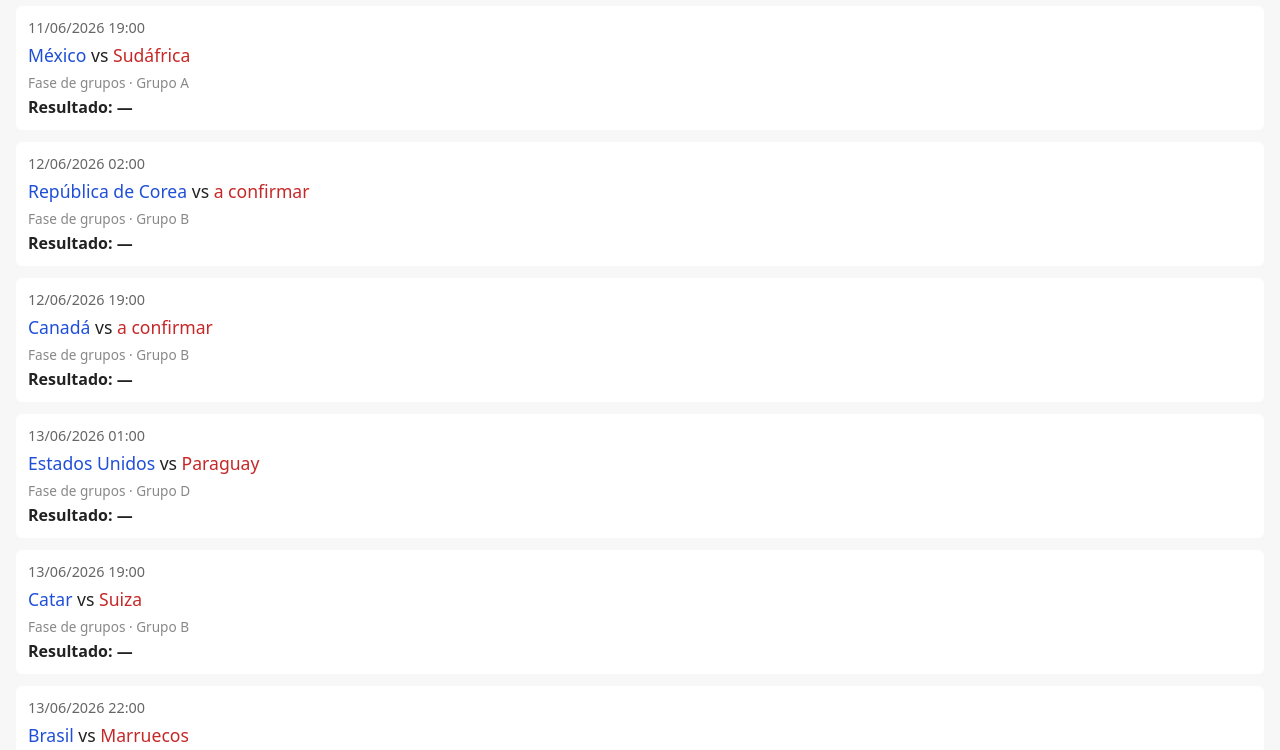
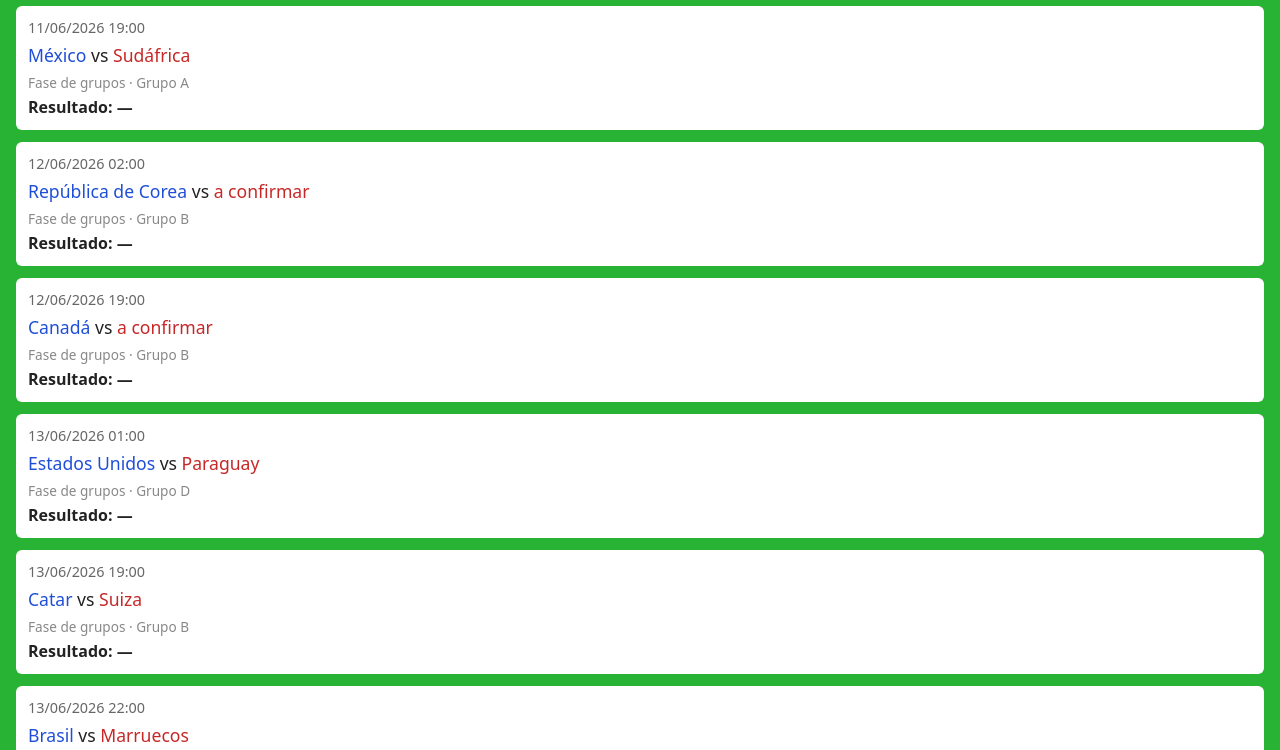
Before and after one commit to 21programado/fixture, a plain HTML site: page index.html in a window 1280 px wide. Shown: the part 96-846 px from the top of the page. Drawn offline with Linux system fonts and the light colour scheme.

Commit message:
Update index.html

```diff
--- a/index.html
+++ b/index.html
@@ -9,7 +9,7 @@
       font-family: system-ui, sans-serif;
       margin: 0;
       padding: 16px;
-      background: #f7f7f7;
+      background: #29B334;
       color: #222;
     }
     .partido {
```
